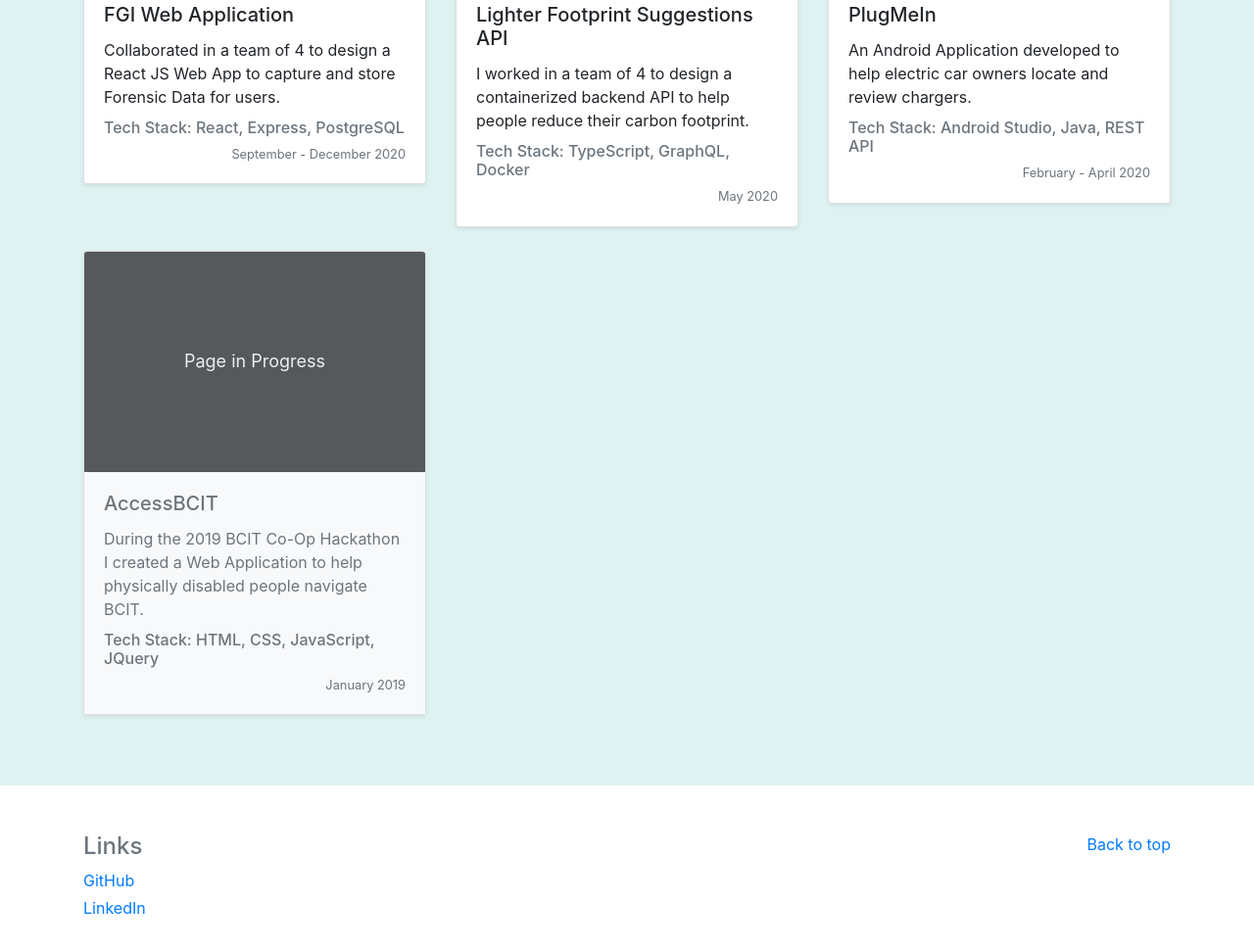
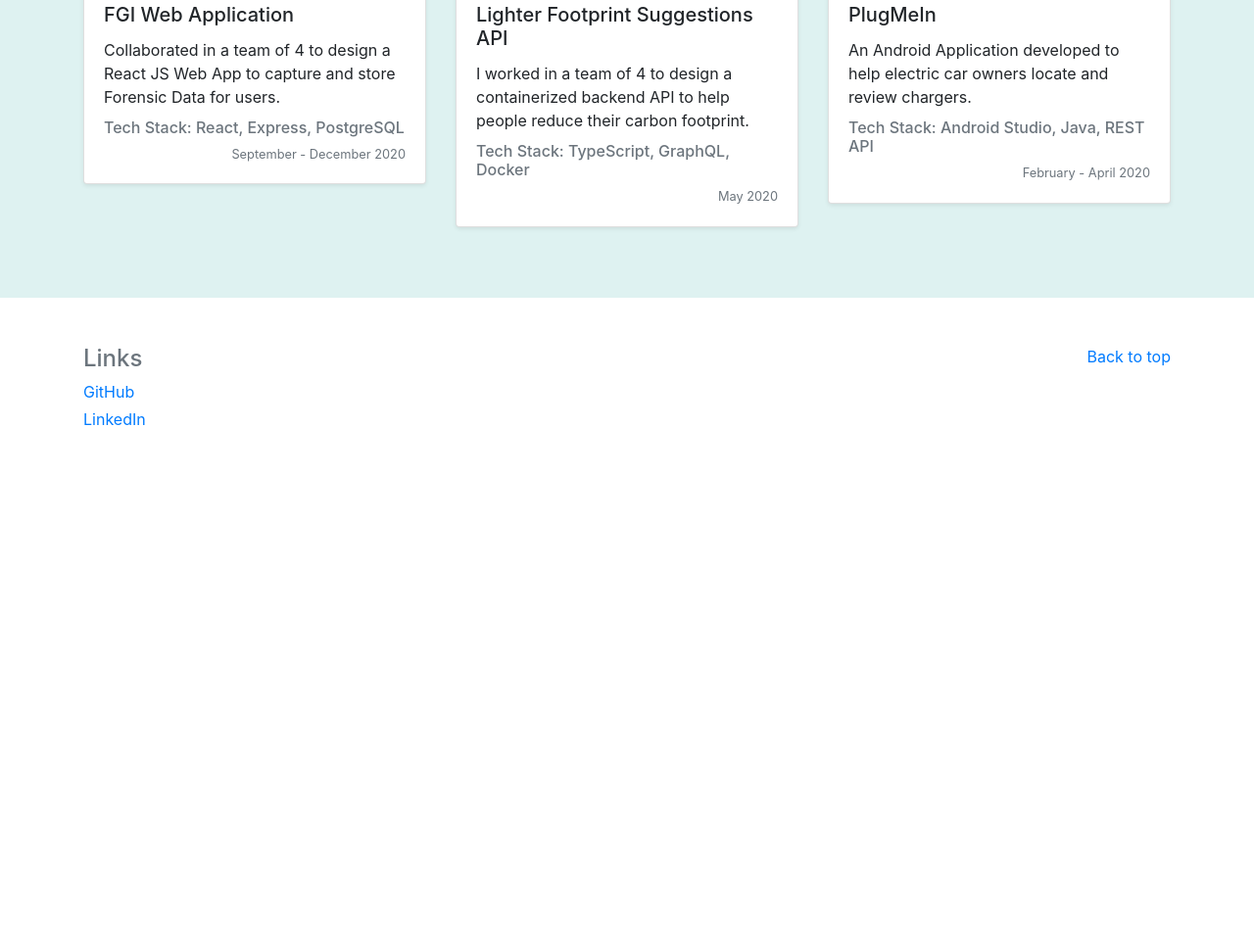
Before and after one commit to wloftus/portfolio-website, a plain HTML site: page portfolio/index.html in a window 1280 px wide. Shown: the part 715-1686 px from the top of the page at 98% size. After the commit the page ends 1207 px from the top, so only its background shows below. Drawn offline with nearby package versions, Linux system fonts and the light colour scheme.

Commit message:
removed accessBCIT

```diff
--- a/portfolio/index.html
+++ b/portfolio/index.html
@@ -134,7 +134,7 @@
               </div>
             </div>
 
-            <div class="col-md-4">
+            <!-- <div class="col-md-4">
               <div class="card mb-4 shadow-sm" id="unfinished">
                 <svg class="bd-placeholder-img card-img-top" width="100%" height="225" xmlns="http://www.w3.org/2000/svg" preserveAspectRatio="xMidYMid slice" focusable="false" role="img" aria-label="Placeholder: Thumbnail"><title>Placeholder</title><rect width="100%" height="100%" fill="#55595c"/><text x="50%" y="50%" fill="#eceeef" dy=".3em">Page in Progress</text></svg>
                 <div class="card-body text-muted bg-light">
@@ -148,9 +148,9 @@
                     <small class="text-muted">January 2019</small>
                   </div>
                 </div>
-                <!-- <a href="test" class="stretched-link"></a> -->
+                  <a href="test" class="stretched-link"></a>
               </div>
-            </div>
+            </div> -->
 
           </div>
         </div>
```
